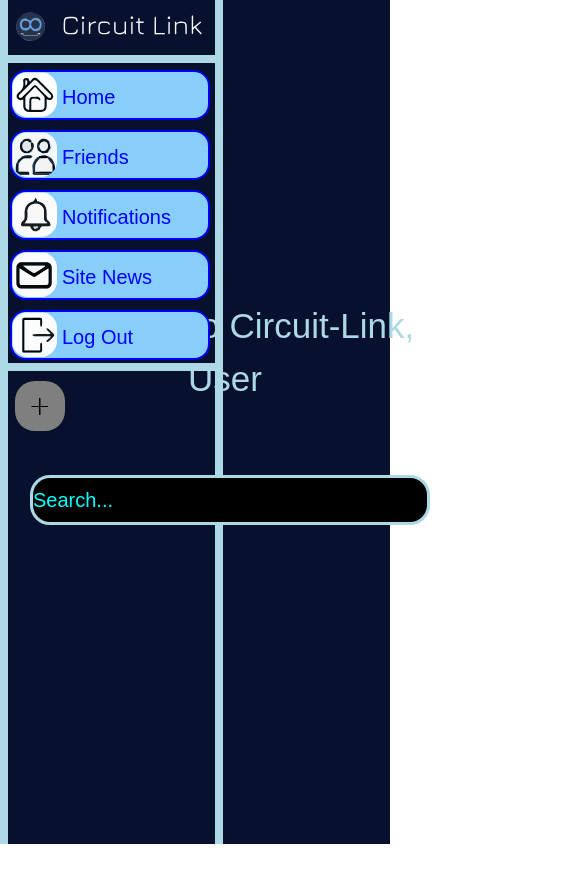
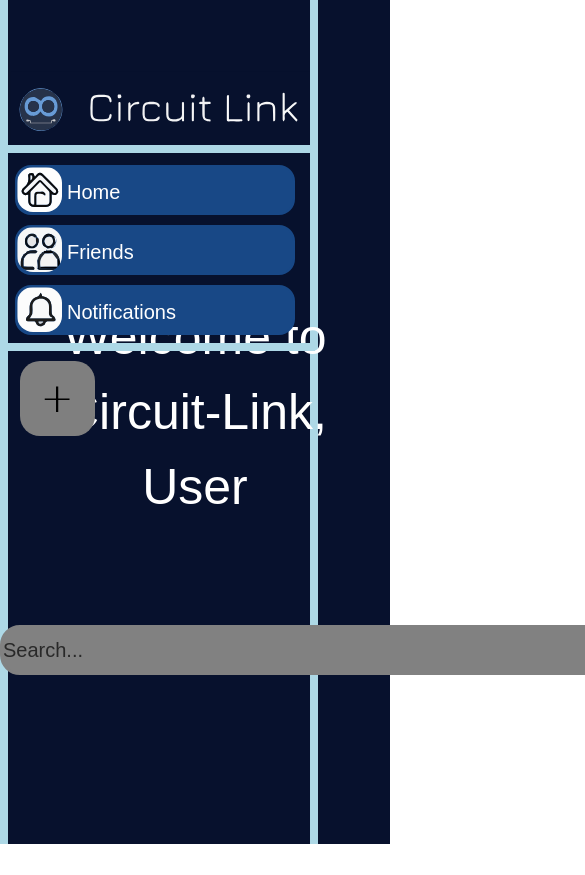
Before and after one commit to vliu36/circuit-link, a Next.js app in the folder client/: page /landing in a window 390 px wide. Shown: the top 875 px of the page, 585 px wide, since content can reach past the window. Before the commit the page ends 844 px from the top, so only its background shows below. Built offline with nearby package versions, Linux system fonts and the light colour scheme.

Commit message:
Made the page to Figma Standards and added cool dropdown icon

```diff
--- a/client/app/landing/landingPage.module.css
+++ b/client/app/landing/landingPage.module.css
@@ -31,7 +31,7 @@
 
 .Horizontalline {
     position: relative;
-    bottom: 190px;
+    bottom: 230px;
     margin-top: 20px;
     margin-left: -10px;
     width: 325px;
@@ -42,7 +42,7 @@
 
 .HorizontallineOne {
     position: relative;
-    bottom: 500px;
+    bottom: 400px;
     margin-left: -10px;
     width: 325px;
     height: 8px;
@@ -66,9 +66,9 @@
 }
 
 .Searchbar input {
-    background-color: black;
-    color: cyan;
-    border: 3px solid lightblue;
+    background-color: rgb(129, 129, 129);
+    color: rgb(41, 41, 41);
+    border: 3px solid rgb(129, 129, 129);
     border-radius: 4px;
     font-size: 20px;
     width: 800px;
@@ -79,7 +79,7 @@
 }
 
 .Searchbar input::placeholder {
-    color: cyan;
+    color: rgb(41, 41, 41);
 }
 
 .Buttoncontainer {
@@ -90,7 +90,7 @@
     margin-top: 0px;
     margin-left: 15px;
     position: relative;
-    bottom: 180px;
+    bottom: 210px;
 }
 
 .Button {
@@ -106,8 +106,8 @@
 }
 
 .ButtonStyle {
-    background-color: lightskyblue;
-    color: blue;
+    background-color: rgb(24, 72, 134);
+    color: rgb(24, 72, 134);
     border: 2px solid;
     width: 280px;
     height: 50px;
@@ -120,7 +120,7 @@
 }
 
 .textBox{
-    color: lightblue;
+    color: rgb(255, 255, 255);
     text-align: center;
     font-size: 50px;
     position: relative;
@@ -128,7 +128,7 @@
 }
 
 .usernameTextBox{
-    color: lightblue;
+    color: rgb(255, 255, 255);
     text-align: center;
     font-size: 50px;
     position: relative;
@@ -139,7 +139,7 @@
     position: relative;
     width: 300px;
     height: 80px;
-    bottom: 620px;
+    bottom: 510px;
     left: 10px;
 }
 
@@ -155,188 +155,44 @@
     font-size: 20px;
     text-align: left;
     margin-left: 50px;
+    color: white;
 }
 
 .addIcon{
     position: relative;
-    bottom: 250px;
+    bottom: 300px;
     right: 30px;
     font-size: 20px;
     text-align: left;
     margin-left: 50px;
     border-radius: 1em;
     width: 75px;
+
 }
 
-@media(max-width: 1000px){
-    .Verticalline {
-        position: absolute;
-        top: 0;
-        bottom: 0;
-        width: 8px;
-        background-color: lightblue;
-        z-index: 0;
-    }
+.settingsIcon{
+    border-radius: 100%;
+    width: 75px;
+}
 
-    .VerticallineOne {
-        position: absolute;
-        top: 0;
-        bottom: 0;
-        left: 215px;
-        width: 8px;
-        background-color: lightblue;
-        z-index: 0;
-    }
+.dropdown {
+    position: relative;
+    left: 1800px;
+    bottom: 650px;
+}
 
-    .VerticallineTwo {
-        position: absolute;
-        top: 0;
-        bottom: 0;
-        left: 700px;
-        width: 8px;
-        background-color: lightblue;
-        z-index: 0;
-    }
+.dropdownMenu {
+    position: absolute;
+    left: 10px;
+    opacity: 0;
+    pointer-events: none;
+    display: flex;
+    flex-direction: column;
+    align-items: center;
 
+}
 
-    .Horizontalline {
-        position: relative;
-        bottom: 210px;
-        margin-top: 20px;
-        margin-left: -10px;
-        width: 225px;
-        height: 8px;
-        background-color: lightblue;
-        z-index: 10;
-    }
-
-    .HorizontallineOne {
-        position: relative;
-        bottom: 490px;
-        margin-left: -10px;
-        width: 225px;
-        height: 8px;
-        background-color: lightblue;
-        z-index: 10;
-    }
-
-    .Left {
-        left: 25%;
-    }
-
-    .Right {
-        right: 25%;
-    }
-
-    .Searchbar {
-        text-align: center;
-        margin-top: 100px;
-        position: relative;
-        top: 500px;
-    }
-
-    .Searchbar input {
-        background-color: black;
-        color: cyan;
-        border: 3px solid lightblue;
-        border-radius: 4px;
-        font-size: 20px;
-        width: 400px;
-        height: 50px;
-        border-radius: 1em;
-        position: relative;
-        bottom: 230px;
-        left: 30px;
-    }
-
-    .Searchbar input::placeholder {
-        color: cyan;
-    }
-
-    .Buttoncontainer {
-        display: flex;
-        flex-direction: column;
-        align-items: flex-start;
-        gap: 10px;
-        margin-top: 0px;
-        margin-left: 10px;
-        position: relative;
-        bottom: 185px;
-    }
-
-    .Button {
-        position: relative;
-        width: 200px;
-        height: 30px;
-        border: 4px;
-        color: gray;
-        text-align: center;
-        font-size: 12px;
-        transition-duration: 0.5s;
-        cursor: pointer;
-    }
-
-    .ButtonStyle {
-        background-color: lightskyblue;
-        color: blue;
-        border: 2px solid;
-        width: 200px;
-        height: 50px;
-        border-radius: 1em;
-    }
-
-    .ButtonStyle:hover{
-        background-color: blue;
-        color: lightblue;
-    }
-
-    .textBox{
-        color: lightblue;
-        text-align: center;
-        font-size: 35px;
-        position: relative;
-        left: 30px;
-        top: 300px;
-    }
-
-    .usernameTextBox{
-        color: lightblue;
-        text-align: center;
-        font-size: 35px;
-        position: relative;
-        top: 300px;
-        left: 30px;
-    }
-
-    .logoBox{
-        position: relative;
-        width: 200px;
-        bottom: 580px;
-        left: 10px;
-    }
-
-    .homelogoBox{
-        width: 45px;
-        height: 45px;
-        border-radius: 1em;
-    }
-
-    .buttonTextAlignment{
-        position: relative;
-        bottom: 35px;
-        font-size: 20px;
-        text-align: left;
-        margin-left: 50px;
-    }
-
-    .addIcon{
-        position: relative;
-        bottom: 280px;
-        right: 35px;
-        font-size: 20px;
-        text-align: left;
-        margin-left: 50px;
-        border-radius: 1em;
-        width: 50px;
-    }
+.dropdown:focus-within .dropdownMenu{
+    opacity: 1;
+    pointer-events: auto;
 }
--- a/client/app/landing/page.tsx
+++ b/client/app/landing/page.tsx
@@ -35,16 +35,6 @@ export default function Landing() {
                 <img src="/notification.svg" className={Styles.homelogoBox}></img>
                 <div className = {Styles.buttonTextAlignment}>Notifications</div>
             </button>
-
-            <button className={Styles.ButtonStyle}>
-                <img src="/news.svg" className={Styles.homelogoBox}></img>
-                <div className = {Styles.buttonTextAlignment}>Site News</div>
-            </button>
-
-            <button className={Styles.ButtonStyle}>
-                <img src="/logout.svg" className={Styles.homelogoBox}></img>
-                <div className = {Styles.buttonTextAlignment}>Log Out</div>
-            </button>
         </div>
 
         <div className={Styles.Left}></div>
@@ -56,6 +46,15 @@ export default function Landing() {
         </div>
 
         <img src = "/add.svg" className = {Styles.addIcon}></img>
+
+        <div className = {Styles.dropdown}>
+            <button className = "dropdownButton"><img src = "/profileIcon.svg" className = {Styles.settingsIcon}></img></button>
+            <div className = {Styles.dropdownMenu}>
+                <button>Profile</button>
+                <button>Settings</button>
+                <button>Log Out</button>
+            </div>
+        </div>
     </div>
     );
 }
```
Also changed, not shown: client/public/profileIcon.svg (added).
